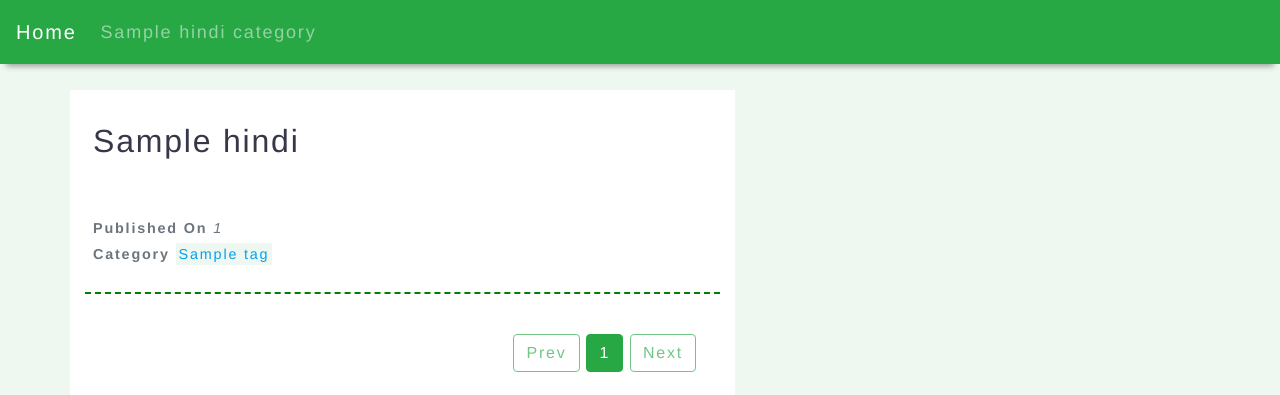
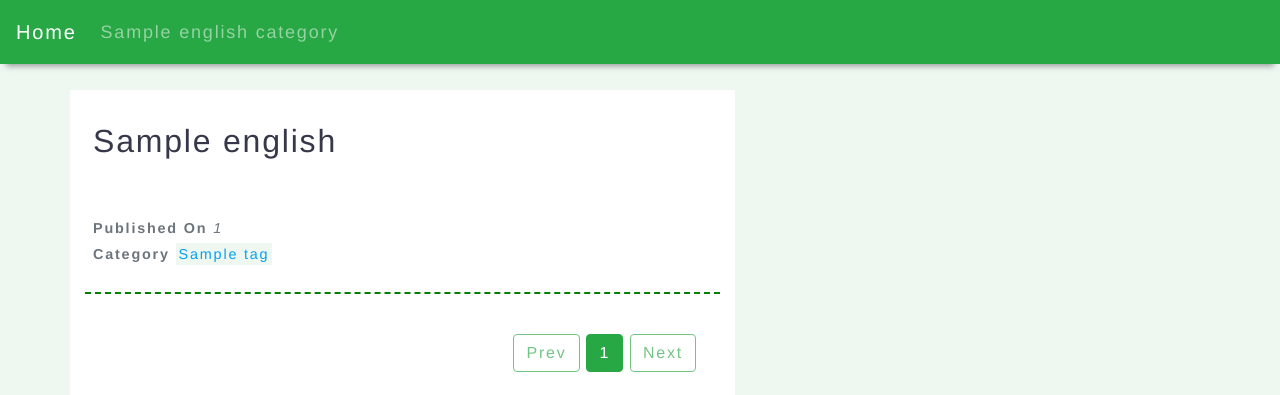
Before and after one commit to Ranilvannan/kathai_out, a Flask app: page / in a window 1280 px wide. Shown: the top 395 px of the page. Run offline with Flask 2, Linux system fonts and the light colour scheme; a database or web service that is not in the repository returns one stand-in record (values such as "Sample title"); some libraries are stand-ins or nearby versions.

Commit message:
first co

```diff
--- a/application.py
+++ b/application.py
@@ -13,7 +13,7 @@ PER_PAGE = 9
 @app.route('/')
 def home_page():
     page = request.args.get("page", type=int, default=1)
-    story_list = mongo.db.hindi.find()\
+    story_list = mongo.db.english.find()\
         .sort("story_id", -1)\
         .skip(PER_PAGE*(page-1))\
         .limit(PER_PAGE)
@@ -22,7 +22,7 @@ def home_page():
     if not total_story:
         abort(404)
 
-    category_list = mongo.db.hindi_category.find()
+    category_list = mongo.db.english_category.find()
     pagination = Pagination(total_count=total_story, page=page, per_page=PER_PAGE)
 
     return render_template('home_page.html',
--- a/templates/404.html
+++ b/templates/404.html
@@ -2,8 +2,8 @@
 
 {% block body %}
     <div class="page-wrap d-flex flex-row align-items-center">
-        <div class="container">
-            <div class="row justify-content-center">
+        <div class="container" style="margin-top:90px; height: 100vh;">
+            <div class="row" style="min-height: 100vh; display: flex; align-items: center;">
                 <div class="col-md-12 text-center">
                     <span class="display-1 d-block">404</span>
                     <div class="mb-4 lead">The page you are looking for was not found.</div>
```
